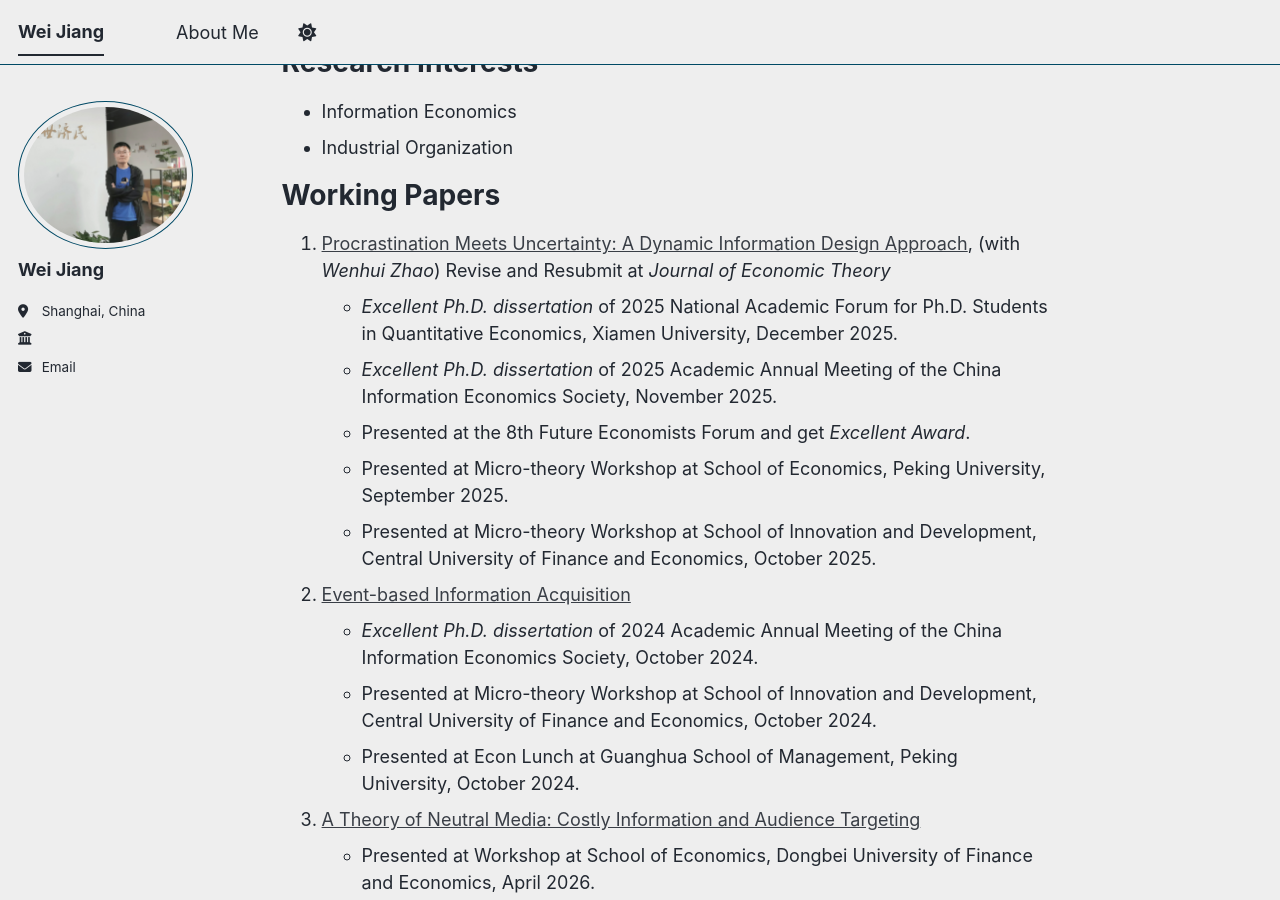
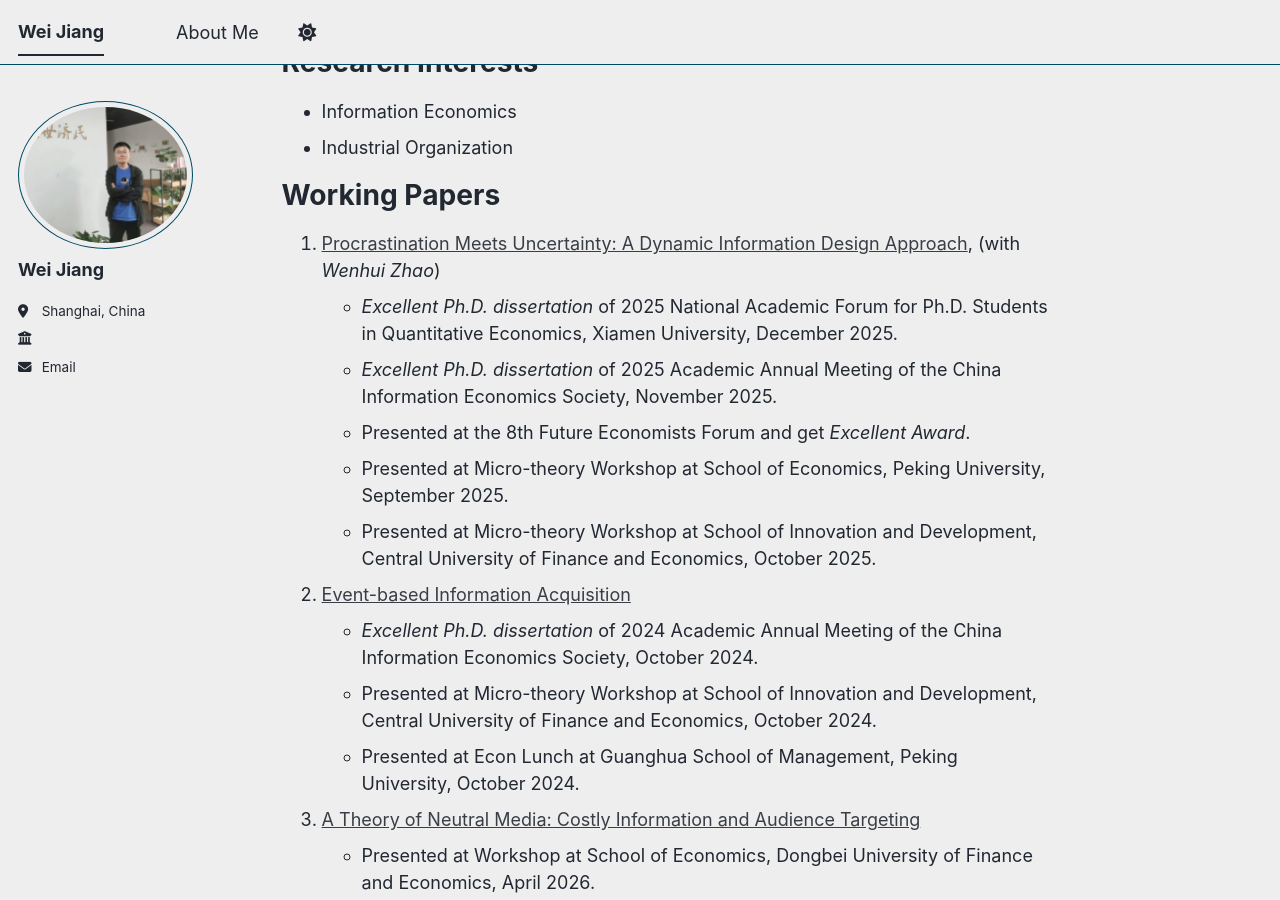
Before and after one commit to jiangwei-econ/jiangwei-econ.github.io, a Jekyll site: the page built from _pages/about.md, in a window 1280 px wide and 900 px high, scrolled down 448 px. Built offline with Jekyll 4.4.1, drawn with Linux system fonts in a browser that asks for light colours; a script bundle is joined from its source files by our own code; library files that are not in the unit come from our copies.

Commit message:
Update about.md

```diff
--- a/_pages/about.md
+++ b/_pages/about.md
@@ -25,7 +25,7 @@
 
 Working Papers
 ======
-1. [Procrastination Meets Uncertainty: A Dynamic Information Design Approach](https://papers.ssrn.com/sol3/papers.cfm?abstract_id=6439407), (with *Wenhui Zhao*) Revise and Resubmit at *Journal of Economic Theory*
+1. [Procrastination Meets Uncertainty: A Dynamic Information Design Approach](https://papers.ssrn.com/sol3/papers.cfm?abstract_id=6439407), (with *Wenhui Zhao*)
     - *Excellent Ph.D. dissertation* of 2025 National Academic Forum for Ph.D. Students in Quantitative Economics, Xiamen University, December 2025.
     - *Excellent Ph.D. dissertation* of 2025 Academic Annual Meeting of the China Information Economics Society, November 2025.
     - Presented at the 8th Future Economists Forum and get *Excellent Award*.
```
